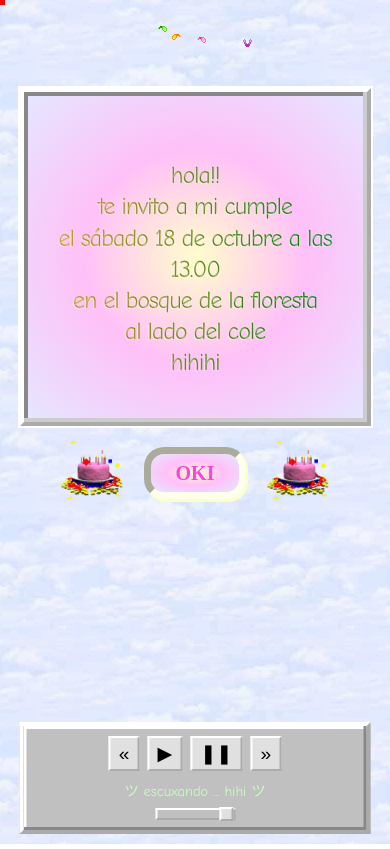
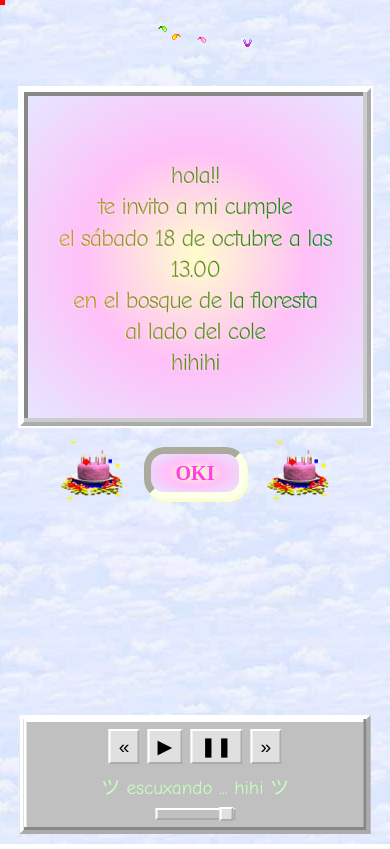
Before and after one commit to ascuaa/cumple, a plain HTML site: page index.html in a window 390 px wide. Both pictures are taken after a click on the button "ദ്ദി ( ᵔ ᗜ ᵔ )". Drawn offline with Linux system fonts and the light colour scheme.

Commit message:
music bar push

```diff
--- a/style.css
+++ b/style.css
@@ -384,6 +384,15 @@ body {
     padding: 10px;
   }
 
+#track-info {
+  font-family: 'Comic Neue', 'Comic Sans MS', 'Chalkboard SE', cursive;
+  flex: 1;
+  text-align: center;
+  font-size: 1.2rem;
+  white-space: nowrap;
+  overflow: hidden;
+  color: #c5ffbe; /* dark blue for retro feel */
+}
   /* Fit text */
   #slide-text {
     font-family: 'Comic Neue', 'Comic Sans MS', 'Chalkboard SE', cursive;
```
